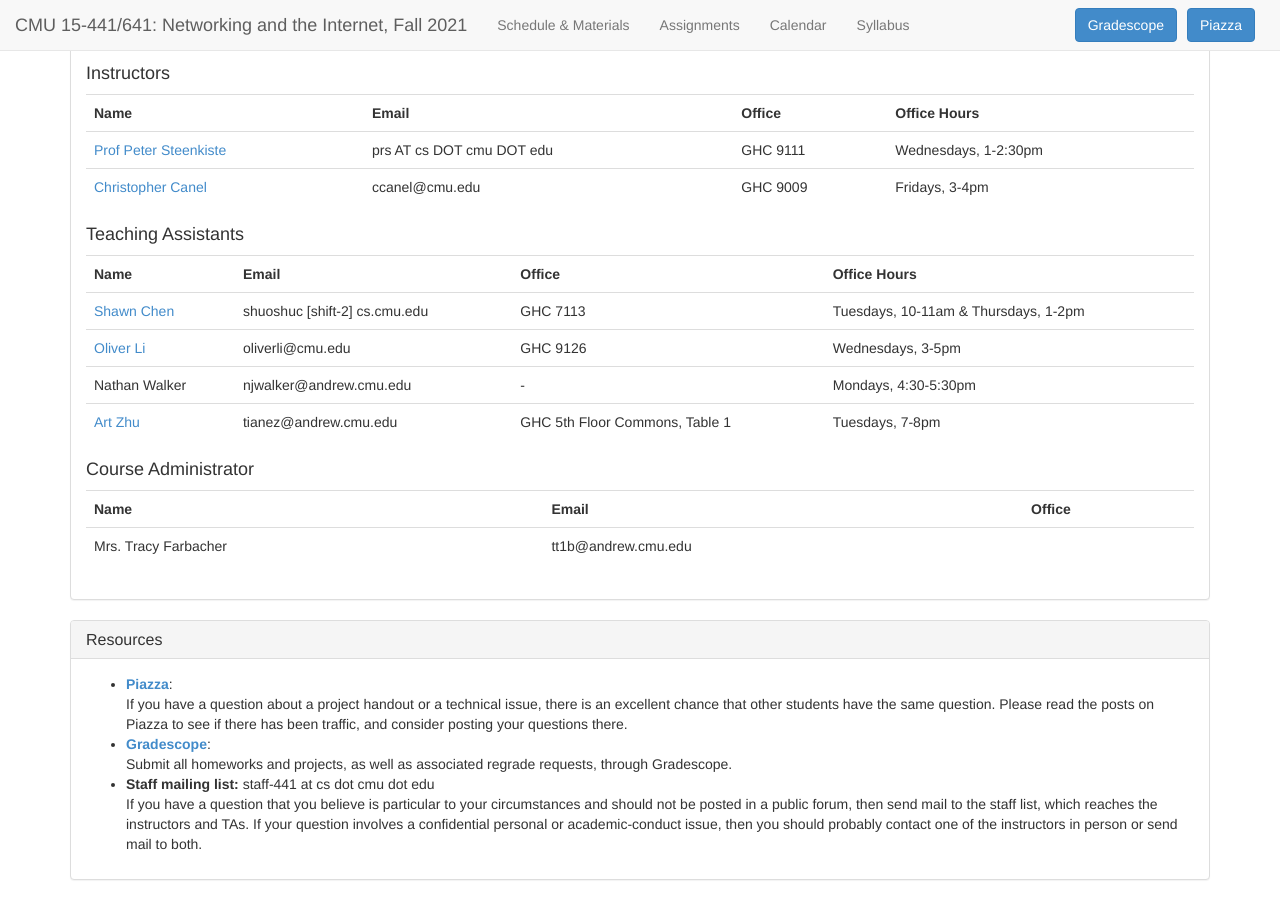
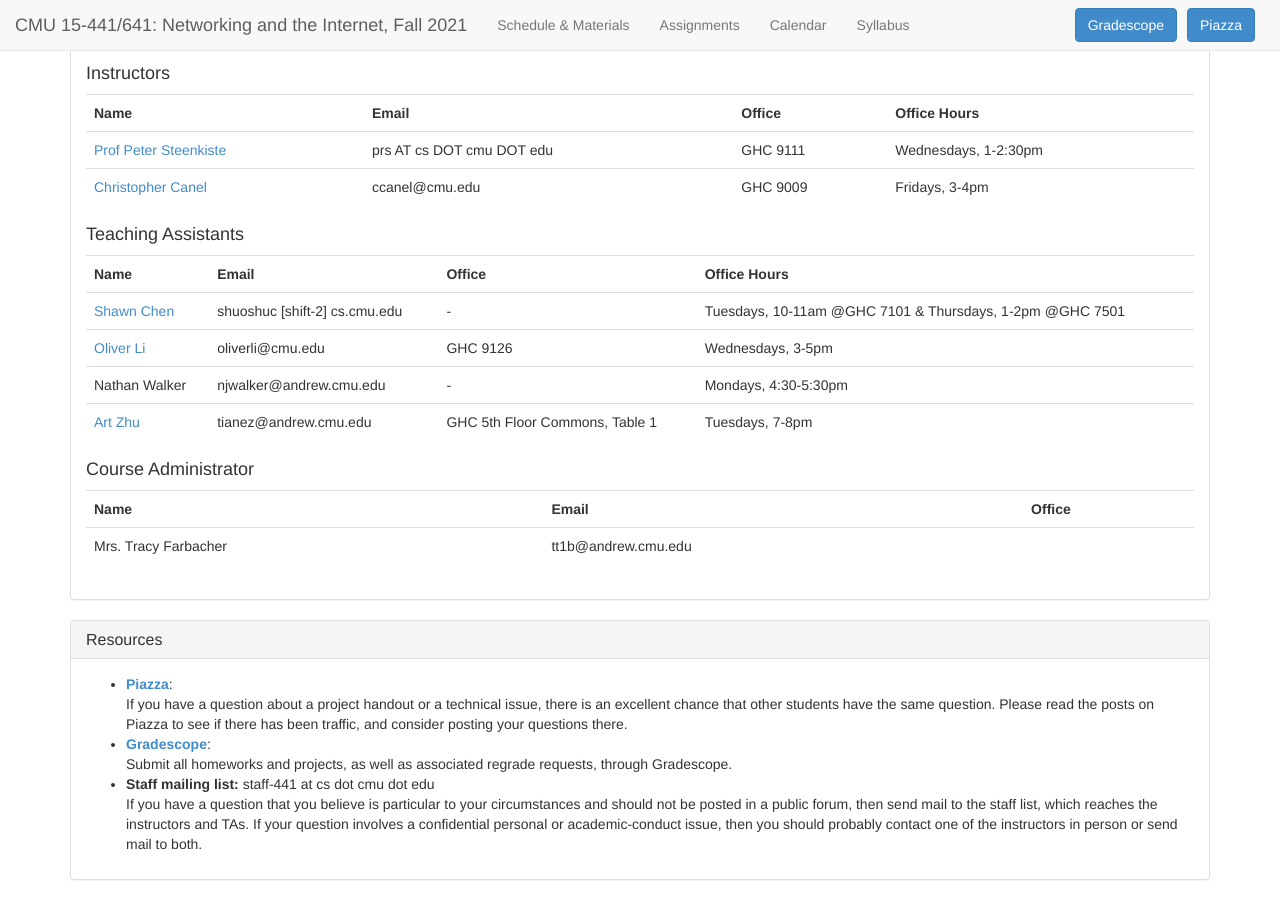
Before and after one commit to computer-networks/fa21, a Jekyll site: the page built from index.html, in a window 1280 px wide and 900 px high, scrolled down 571 px. Built offline with Jekyll 4.4.1, drawn with Linux system fonts in a browser that asks for light colours.

Commit message:
Update index.html
Update Shawn's office hour locations

```diff
--- a/index.html
+++ b/index.html
@@ -93,8 +93,8 @@ title: CMU 15-441/641, Fall 2021 --- Home
       <tr>
         <td><a href="http://cs.cmu.edu/~shuoshuc">Shawn Chen</a></td>
         <td><span class="email">shuoshuc [shift-2] cs.cmu.edu</span></td>
-        <td>GHC 7113</td>
-        <td>Tuesdays, 10-11am & Thursdays, 1-2pm</td>
+        <td>-</td>
+        <td>Tuesdays, 10-11am @GHC 7101 & Thursdays, 1-2pm @GHC 7501</td>
       </tr>
 
       <tr>
```
